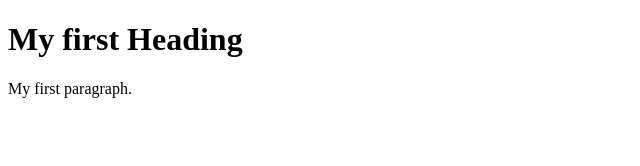
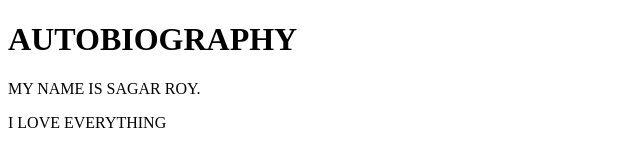
Before and after one commit to Sagar-AI2/autobiography, a plain HTML site: page index.htm in a window 1280 px wide. Shown: the whole page, without its empty margins (0-640 px from the left). Drawn offline with Linux system fonts and the light colour scheme.

Commit message:
Update index.htm

```diff
--- a/index.htm
+++ b/index.htm
@@ -1,7 +1,8 @@
 <!DOCTYPE html>
 <html>
 <body>
-<h1>My first Heading</h1>
-<p>My first paragraph.</p>
+<h1>AUTOBIOGRAPHY</h1>
+<p>MY NAME IS SAGAR ROY.</p>
+<P>I LOVE EVERYTHING</P>
 </body>
 </html>
```
